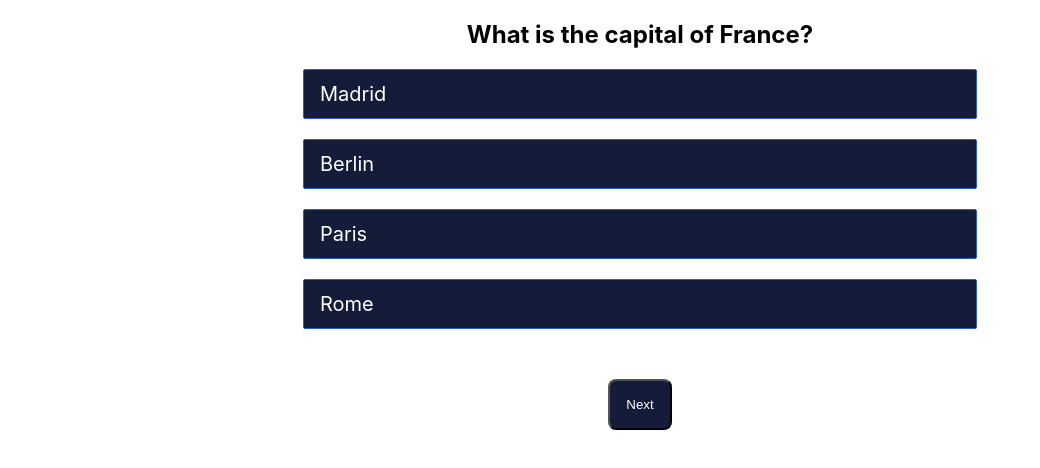
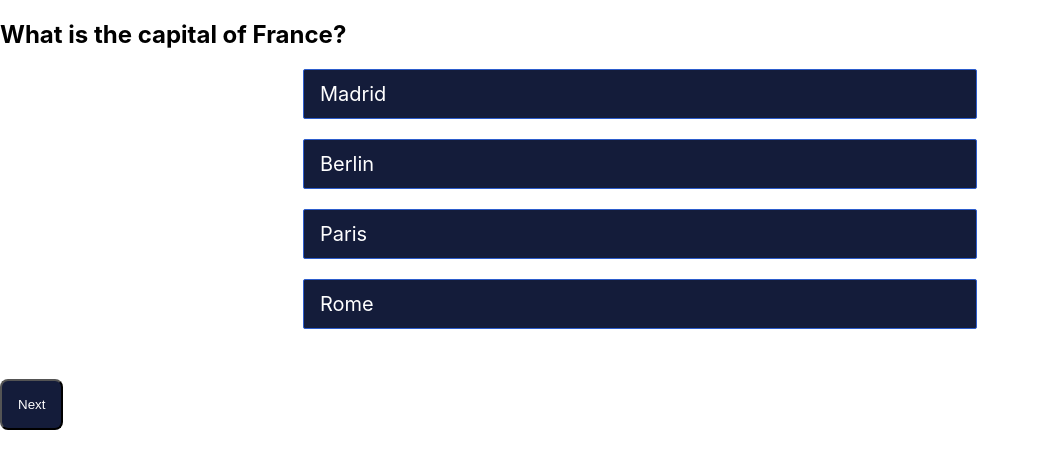
Before and after one commit to ducnguyenhn128/multiple_choice_quiz_app, a React (Create React App) app in the folder quizapp/: page /test in a window 1280 px wide. Shown: the top 468 px of the page, without its empty margins (0-1040 px from the left). Built offline with nearby package versions, Linux system fonts and the light colour scheme.

Commit message:
start router

```diff
--- a/quizapp/package.json
+++ b/quizapp/package.json
@@ -8,6 +8,7 @@
     "@testing-library/user-event": "^13.5.0",
     "react": "^18.2.0",
     "react-dom": "^18.2.0",
+    "react-router-dom": "^6.16.0",
     "react-scripts": "5.0.1",
     "web-vitals": "^2.1.4"
   },
--- a/quizapp/src/App.js
+++ b/quizapp/src/App.js
@@ -1,50 +1,15 @@
 import './App.css';
 import './question/question'
-import Question from './question/question';
-import questionBank from './QuestionBank';
-import { useState, useEffect } from 'react';
-// const sample = {
-//   question: "Result of 3 + 3 is",
-//   choices:
-//     ['Whether you are an examiner or a research analyst, this blog will prepare you to ask the right MCQs at the right time and engage ',
-//       'help you rise above this challenge, we have created a list of different types of multiple-choice questions along with their examples',
-//       'you rise above this challenge, we have created a list of different types of multiple-choice questions along with their examples. Wheth',
-//       'A well-framed multiple-choice question offers two or more answer options to'
-//     ],
-//   answer: 'A well-framed multiple-choice question offers two or more answer options to'
-// }
+
+import Test from './Page/Test/Test';
+
 
 function App() {
-  const [questionNumber, setQuestionNumber ] = useState(0)
-
-  const [user_submmit, setUser_submit ] = useState(false)
-  const [answerStatus, setAnswerStatus] = useState(null)
-  const [activeIndex, setActiveIndex] = useState(null);
-
-  const nextQuestion = () => {
-    const randomIndex = Math.floor(Math.random() * questionBank.length);
-    setQuestionNumber(randomIndex);
-    setUser_submit(false);
-    setAnswerStatus(null);
-    setActiveIndex(null)
-  }
   return (
-    <div className="App">
-        {/* <h2>Multiple choices</h2> */}
-
-        <Question
-          problem={questionBank[questionNumber]}
-          user_submmit = {user_submmit}
-          answerStatus = {answerStatus}
-          activeIndex = {activeIndex}
-          setUser_submit = {setUser_submit}
-          setAnswerStatus = {setAnswerStatus}
-          setActiveIndex = {setActiveIndex}
-        />
-
-        <button onClick = {nextQuestion} className='next_button'>Next</button>
+    <div>
+      <Test />
     </div>
-  );
+  )
 }
 
 export default App;
--- /dev/null
+++ b/quizapp/src/Page/Test/Test.jsx
@@ -0,0 +1,48 @@
+import '../../App.css';
+import Question from '../../question/question.jsx';
+import questionBank from '../../QuestionBank';
+import { useState, useEffect } from 'react';
+// const sample = {
+//   question: "Result of 3 + 3 is",
+//   choices:
+//     ['Whether you are an examiner or a research analyst, this blog will prepare you to ask the right MCQs at the right time and engage ',
+//       'help you rise above this challenge, we have created a list of different types of multiple-choice questions along with their examples',
+//       'you rise above this challenge, we have created a list of different types of multiple-choice questions along with their examples. Wheth',
+//       'A well-framed multiple-choice question offers two or more answer options to'
+//     ],
+//   answer: 'A well-framed multiple-choice question offers two or more answer options to'
+// }
+
+const Test = () =>  {
+  const [questionNumber, setQuestionNumber ] = useState(0)
+
+  const [user_submmit, setUser_submit ] = useState(false)
+  const [answerStatus, setAnswerStatus] = useState(null)
+  const [activeIndex, setActiveIndex] = useState(null);
+
+  const nextQuestion = () => {
+    const randomIndex = Math.floor(Math.random() * questionBank.length);
+    setQuestionNumber(randomIndex);
+    setUser_submit(false);
+    setAnswerStatus(null);
+    setActiveIndex(null)
+  }
+  return (
+    <div className="Test">
+        {/* <h2>Multiple choices</h2> */}
+        <Question
+          problem={questionBank[questionNumber]}
+          user_submmit = {user_submmit}
+          answerStatus = {answerStatus}
+          activeIndex = {activeIndex}
+          setUser_submit = {setUser_submit}
+          setAnswerStatus = {setAnswerStatus}
+          setActiveIndex = {setActiveIndex}
+        />
+
+        <button onClick = {nextQuestion} className='next_button'>Next</button>
+    </div>
+  );
+}
+
+export default Test;
```
Also changed, not shown: quizapp/src/Page/Homepage/Homepage.jsx (added, +14 -0 lines), quizapp/src/Page/Practise/Practise.jsx (added), 1 other file (tests, documents, lock files or other folders).
